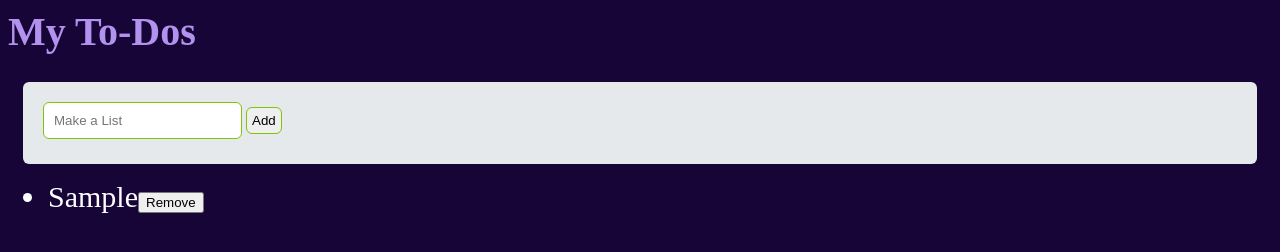
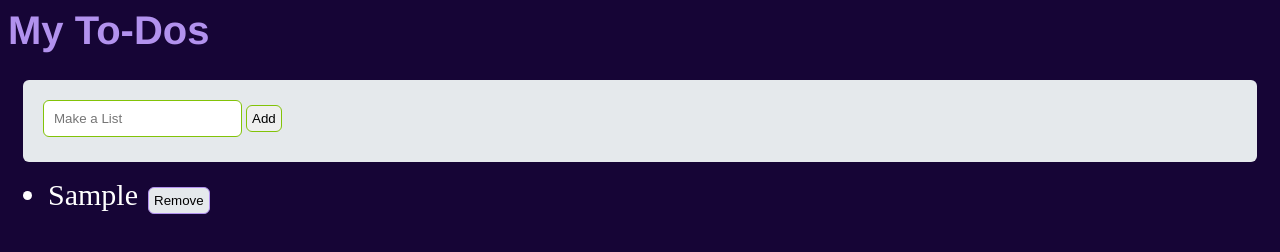
Before and after one commit to joinpursuit/Pursuit-Core-Events-Lab, a website: page index.html in a window 1280 px wide. Both pictures are taken after typing "Sample" into the empty fields and a click on the button "Add". Drawn offline with Linux system fonts and the light colour scheme.

Commit message:
some css added

```diff
--- a/index.js
+++ b/index.js
@@ -30,8 +30,9 @@ document.addEventListener("DOMContentLoaded", (event) => {
 			// click done to cross it out
 			li.addEventListener("click", () => {
                 if (li.style.textDecoration === "line-through") {
-                    li.style.textDecoration = "none"
+                    li.style.textDecoration = "none solid rgb(0, 0, 0)"
                     li.style.opacity = 1;
+
                 } else {
                     li.style.textDecoration = "line-through";
                     li.style.opacity = 0.3;
--- a/main.css
+++ b/main.css
@@ -7,6 +7,7 @@ body {
 h1 {
     color: #b292ee;
     font-size: 40px;
+    font-family: Helvetica;
 }
 
 form {
@@ -36,3 +37,17 @@ form button:hover {
 li {
     font-size: 30px;
 }
+
+li button {
+    display: inline-block;
+    margin-left: 10px;
+    border-radius: 6px;
+    border: 1px solid #b292ee;
+    background-color: rgb(229, 233, 236);
+    padding: 5px;
+}
+
+li button:hover {
+    background-color: #82c308;
+    color: white
+}
```
Also changed, not shown: cypress/integration/addtodo_bonus_spec.js (+6 -6 lines).
